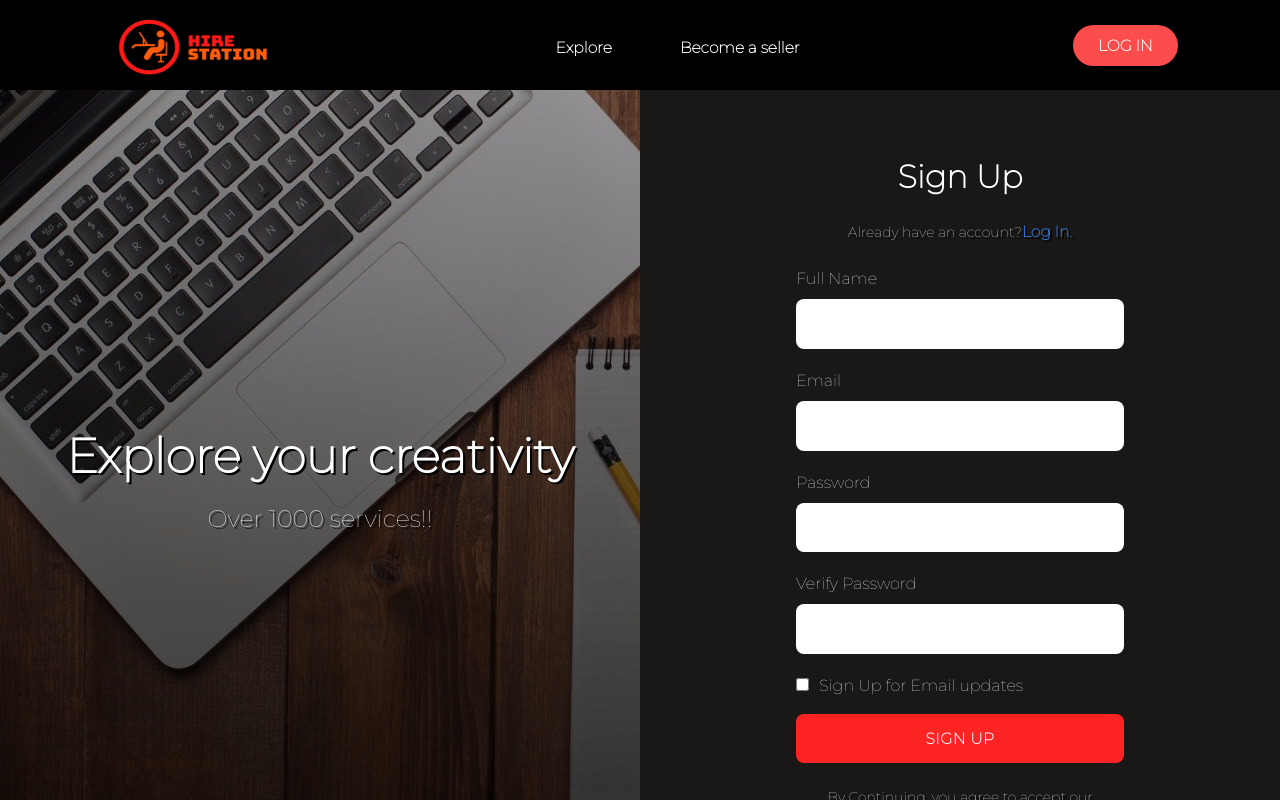
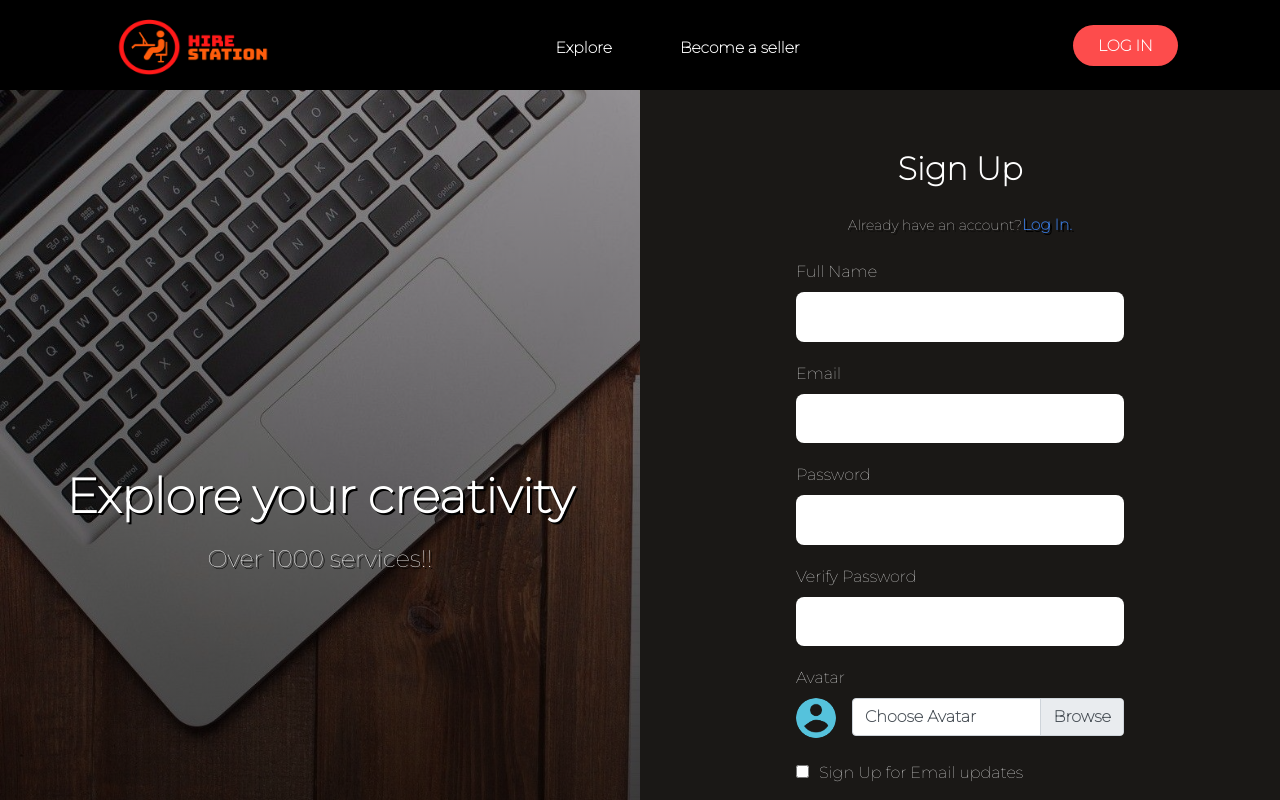
Before and after one commit to Suporl9/hirestationfrontend, a React (Create React App) app: page /signup in a window 1280 px wide. Shown: the top 800 px of the page. Built offline with nearby package versions, Linux system fonts and the light colour scheme; a web font is replaced by a local one.

Commit message:
user avatar implemented,registration done. encodes to base64 and sends to backend (image-quality-limit: 700kb)

```diff
--- a/src/components/LoginandRegister/CSS/LoginRegister.css
+++ b/src/components/LoginandRegister/CSS/LoginRegister.css
@@ -5,6 +5,8 @@
   background-color: var(--main-test-dark);
   display: flex;
   flex-direction: column;
+  min-height: 55rem;
+  /* height: 100vh; */
 }
 .explorecrec {
   font-size: 3rem;
@@ -35,9 +37,7 @@ h2 {
   font-size: 100%;
   text-align: center;
 }
-.left {
-  height: 200px;
-}
+
 .left,
 .right {
   display: flex;
@@ -127,6 +127,14 @@ label {
   letter-spacing: 0.5px;
   cursor: pointer;
 }
+
+.avatarsection {
+  display: flex;
+  flex-direction: row;
+  font-weight: bold;
+  margin-bottom: 7%;
+}
+
 /* end of this is for  small screen  */
 
 /* ||||||||||||||||||||||||||||||||||||| */
@@ -136,7 +144,8 @@ label {
 @media screen and (min-width: 900px) {
   .split-screen {
     flex-direction: row;
-    height: 100vh;
+    /* height: 100vh; */
+    /* min-height: auto !important; */
   }
 
   .left,
--- a/src/components/LoginandRegister/LoginRegisterComponents/SignUpForm.js
+++ b/src/components/LoginandRegister/LoginRegisterComponents/SignUpForm.js
@@ -1,49 +1,72 @@
-import React, { useEffect, useRef, useState } from "react";
-import { Link } from "react-router-dom";
+import React, { Fragment, useEffect, useState } from "react";
+import { Link, useHistory } from "react-router-dom";
+import { useDispatch, useSelector } from "react-redux";
 import "../CSS/LoginRegister.css";
+import defaultImg from "../img/default.png";
+import { Register } from "../../redux/user/userAction";
+import { Loader } from "../../layout/Loader";
 // import axios from "axios";
 // import { userContext } from "../../context/Globalcontext";
 
 function SignUpform() {
-  // const history = useHistory();
-  const [fullname, setFullName] = useState("");
-  const [email, setEmail] = useState("");
-  const [password, setPassword] = useState("");
-  const [passwordverify, setPasswordVerify] = useState("");
-  const fullnameref = useRef(null);
+  const history = useHistory();
+  const [user, setUser] = useState({
+    fullname: "",
+    email: "",
+    password: "",
+    passwordverify: "",
+  });
 
-  // async function handleSubmit(e) {
-  //   e.preventDefault();
+  const [avatar, setAvatar] = useState("");
 
-  //   try {
-  //     const submitfields = {
-  //       fullname, //these names should be exact of the names we are using in the server side i.e when sending the data to the server as req.body
-  //       email,
-  //       password,
-  //       passwordverify,
-  //     };
-  //     await axios.post(
-  //       "http://localhost:5000/auth/",
-  //       submitfields
-  //       // , {
-  //       //fetch the data from the api (server) and passing essentials fields to input to database through the server
-  //       // withCredentials: true, //with this we now have token(jwt) ,cookies from the server to the browser
-  //       // }
-  //     );
-  //     await getLoggedIn();
+  const [avatarPreview, setAvatarPreview] = useState(defaultImg);
+  const { fullname, email, password, passwordverify } = user;
+  const dispatch = useDispatch();
+  const { isAuthenticated, loading } = useSelector((state) => state.auth);
 
-  //     history.push("/");
-  //   } catch (error) {
-  //     console.log(error);
-  //   }
-  // }
   useEffect(() => {
-    fullnameref.current.focus();
-  }, []);
+    if (isAuthenticated) {
+      history.push("/");
+    }
+  }, [history, isAuthenticated]);
+  const submitHandler = (e) => {
+    e.preventDefault();
+    const formData = new FormData();
+    formData.set("fullname", fullname);
+    formData.set("email", email);
+    formData.set("password", password);
+    formData.set("passwordverify", passwordverify);
+    formData.set("avatar", avatar);
+    dispatch(Register(formData));
+    // console.log(formData.fullname);
+    // console.log(avatar);
+  };
+  const onChange = (e) => {
+    if (e.target.name === "avatar") {
+      const reader = new FileReader();
+
+      reader.onload = () => {
+        if (reader.readyState === 2) {
+          setAvatarPreview(reader.result);
+          setAvatar(reader.result);
+          // console.log("result", reader.result);
+        }
+      };
+
+      reader.readAsDataURL(e.target.files[0]);
+      // console.log("reader:", reader.readAsDataURL);
+    } else {
+      setUser({ ...user, [e.target.name]: e.target.value });
+    }
+  };
 
   return (
-    <>
+    <Fragment>
       <div className="split-screen">
+        {loading ? (
+          <Loader />
+        ) : (
+          <Fragment>
             <div className="left">
               <section className="copy">
                 <h1 className="explorecrec">Explore your creativity</h1>
@@ -51,7 +74,7 @@ function SignUpform() {
               </section>
             </div>
             <div className="right">
-          <form>
+              <form onSubmit={submitHandler} encType="multipart/form-data">
                 <section className="copy">
                   <h2 className="h2class">Sign Up</h2>
                   <div className="login-container">
@@ -64,54 +87,79 @@ function SignUpform() {
                   </div>
                 </section>
                 <div className="input-container Full Name">
-              <label>Full Name</label>
+                  <label htmlFor="fullname-field">Full Name</label>
                   <input
                     className="fname"
-                name="fname"
+                    name="fullname"
                     type="text"
-                ref={fullnameref}
                     value={fullname}
-                onChange={(e) => {
-                  setFullName(e.target.value);
-                }}
+                    onChange={onChange}
                   ></input>
                 </div>
                 <div className="input-container email">
-              <label>Email</label>
+                  <label htmlFor="email-field">Email</label>
                   <input
                     className="email"
                     name="email"
                     type="email"
                     value={email}
-                onChange={(e) => {
-                  setEmail(e.target.value);
-                }}
+                    onChange={onChange}
                   ></input>
                 </div>
                 <div className="input-container password">
-              <label>Password</label>
+                  <label htmlFor="password-field">Password</label>
                   <input
                     className="password"
                     name="password"
                     type="password"
                     value={password}
-                onChange={(e) => {
-                  setPassword(e.target.value);
-                }}
+                    onChange={onChange}
                   ></input>
                 </div>
                 <div className="input-container password">
-              <label>Verify Password</label>
+                  <label htmlFor="verify-password-field">Verify Password</label>
                   <input
                     className="password"
                     name="passwordverify"
                     type="password"
                     value={passwordverify}
-                onChange={(e) => {
-                  setPasswordVerify(e.target.value);
-                }}
+                    onChange={onChange}
                   ></input>
                 </div>
+                <div className="input-container password">
+                  <label htmlFor="Avatar_upload">Avatar</label>
+                  <div className="avatarsection">
+                    <img
+                      src={avatarPreview}
+                      className="rounded-circle"
+                      alt="Avatar Preview"
+                      style={{
+                        height: "40px",
+                        width: "40px",
+                        marginRight: "1rem",
+                      }}
+                    />
+
+                    <div className="custom-file">
+                      <input
+                        type="file"
+                        name="avatar"
+                        className="custom-file-input"
+                        id="customFile"
+                        accept="image/*"
+                        onChange={onChange}
+                      />
+                      <label
+                        className="custom-file-label"
+                        htmlFor="customFile"
+                        style={{ fontWeight: "bold" }}
+                      >
+                        Choose Avatar
+                      </label>
+                    </div>
+                  </div>
+                </div>
+
                 <div className="input-container cta">
                   <label className="checkbox-container">
                     <input type="checkbox" />
@@ -138,8 +186,10 @@ function SignUpform() {
                 </section>
               </form>
             </div>
+          </Fragment>
+        )}
       </div>
-    </>
+    </Fragment>
   );
 }
 
```
Also changed, not shown: public/images/default.png (added), src/components/LoginandRegister/img/default.png (added). Lines whose indentation alone changed are shown as unchanged.
